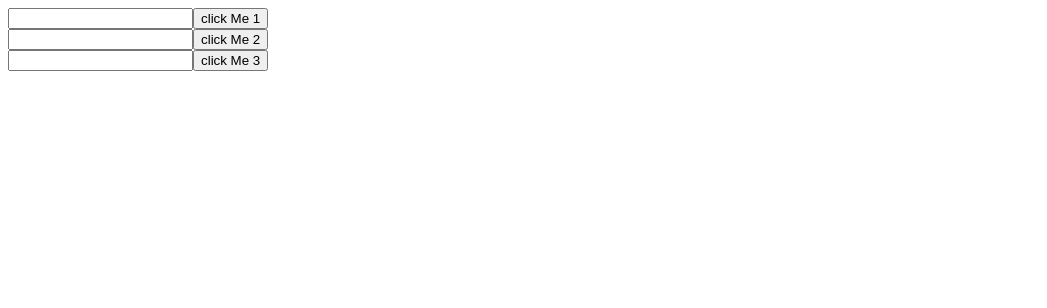
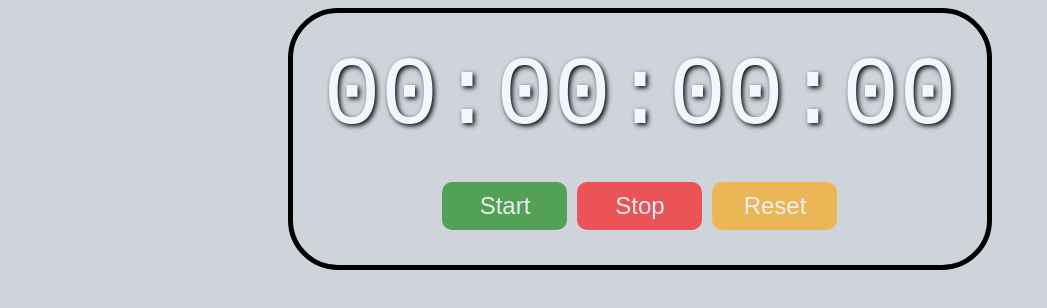
Before and after one commit to laderhad/react-tutorial, a React (Vite) app in the folder my-react-app/: page / in a window 1280 px wide. Shown: the top 308 px of the page, without its empty margins (0-1047 px from the left). Built offline with nearby package versions, Linux system fonts and the light colour scheme.

Commit message:
stopwatch app

```diff
--- a/my-react-app/src/App.jsx
+++ b/my-react-app/src/App.jsx
@@ -1,11 +1,11 @@
-import MyComponent from './MyComponent.jsx';
+import Stopwatch from './Stopwatch.jsx';
 
 
 function App() {
 
   return (
     <>
-     <MyComponent />
+     <Stopwatch />
     </>
   );
 }
--- a/my-react-app/src/MyComponent.jsx
+++ /dev/null
@@ -1,60 +0,0 @@
-import { useEffect, useState,useRef } from "react";
-
-function MyComponent() {
-  const ref = useRef(0);
-  const inputRef1 = useRef("");
-  const inputRef2 = useRef("");
-  const inputRef3 = useRef("");
-
-  useEffect(() => {
-    console.log("COMPONENT RENDERED");
-  });
-
-  // function handleButtonClick(){
-  //     setInput1Focus(inputNumber===1);
-  //     setInput2Focus(inputNumber===2);
-  //     setInput3Focus(inputNumber===3);
-  // }
-
-  function handleClick1() {
-    // setNumber(n => n +1);
-    ref.current = ref.current + 1;
-    console.log(ref.current);
-    inputRef1.current.focus();
-    inputRef1.current.style.backgroundColor = "yellow";
-    inputRef2.current.style.backgroundColor = "white";
-    inputRef3.current.style.backgroundColor = "white";
-  }
-  function handleClick2() {
-    // setNumber(n => n +1);
-    ref.current = ref.current + 1;
-    console.log(ref.current);
-    inputRef2.current.focus();
-    inputRef1.current.style.backgroundColor = "white";
-    inputRef2.current.style.backgroundColor = "yellow";
-    inputRef3.current.style.backgroundColor = "white";
-  }
-  function handleClick3() {
-    // setNumber(n => n +1);
-    ref.current = ref.current + 1;
-    console.log(ref.current);
-    inputRef3.current.focus();
-    inputRef1.current.style.backgroundColor = "white";
-    inputRef2.current.style.backgroundColor = "white";
-    inputRef3.current.style.backgroundColor = "yellow";
-  }
-  return (
-    <div>
-      <input ref={inputRef1} />
-      <button onClick={handleClick1}>click Me 1</button>
-      <br />
-      <input ref={inputRef2} />
-      <button onClick={handleClick2}>click Me 2</button>
-      <br />
-      <input ref={inputRef3} />
-      <button onClick={handleClick3}>click Me 3</button>
-      <br />
-    </div>
-  );
-}
-export default MyComponent;
--- /dev/null
+++ b/my-react-app/src/Stopwatch.jsx
@@ -0,0 +1,66 @@
+import { useEffect, useState,useRef } from "react";
+
+function Stopwatch() {
+  const [isRunning, setIsRunning] = useState(false);
+  const [elapsedTime, setElapsedTime] = useState(0);
+  const intervalIdRef = useRef(null);
+  const startTimeRef = useRef(0);
+
+  useEffect(() => {
+    if (isRunning) {
+      intervalIdRef.current = setInterval(() => {
+        setElapsedTime(Date.now() - startTimeRef.current);
+      }, 10);
+    }
+    return () => {
+      clearInterval(intervalIdRef.current);
+    };
+  }, [isRunning]);
+
+  function start() {
+    setIsRunning(true);
+    startTimeRef.current = Date.now() - elapsedTime;
+  }
+  function stop(){
+    setIsRunning(false);
+  }
+
+  function reset() {
+    setElapsedTime(0);
+    setIsRunning(false);
+  }
+
+  function formatTime() {
+    let hours = Math.floor(elapsedTime / (1000 * 60 * 60));
+    let mins = Math.floor((elapsedTime / (1000 * 60)) % 60);
+    let sec = Math.floor((elapsedTime / 1000) % 60);
+    let milisec = Math.floor((elapsedTime % 1000) / 10);
+
+    hours = String(hours).padStart(2, "0");
+    mins = String(mins).padStart(2, "0");
+    sec = String(sec).padStart(2, "0");
+    milisec = String(milisec).padStart(2, "0");
+
+    return `${hours}:${mins}:${sec}:${milisec}`;
+  }
+
+  return (
+    <>
+      <div className="stopwatch">
+        <div className="display">{formatTime()}</div>
+        <div className="controls">
+          <button className="start-button" onClick={start}>
+            Start
+          </button>
+          <button className="stop-button" onClick={stop}>
+            Stop
+          </button>
+          <button className="reset-button" onClick={reset}>
+            Reset
+          </button>
+        </div>
+      </div>
+    </>
+  );
+}
+export default Stopwatch;
--- a/my-react-app/src/index.css
+++ b/my-react-app/src/index.css
@@ -1,4 +1,50 @@
-.box{
-    border: 3px solid;
-    padding: 25px;
+body{
+    display: flex;
+    flex-direction: column;
+    align-items: center;
+    background-color: rgba(119, 136, 153, 0.356);
 }
+
+.stopwatch{
+    display: flex;
+    flex-direction: column;
+    align-items: center;
+    border: 5px solid;
+    border-radius: 50px;
+    padding: 30px;
+}
+.display{
+    font-size: 6rem;
+    font-family: monospace;
+    color:aliceblue ;
+    text-shadow: 2px 2px 5px black;
+    margin-bottom: 25px;
+}
+.controls button{
+    font-size: 1.5rem;
+    padding:10px 20px;
+    margin:5px;
+    border-radius: 10px;
+    min-width: 125px;
+    border: none;
+    cursor: pointer;
+    color: white;
+    opacity:60%;
+    transition: background-color 0.5s ease;
+    transition: opacity 0.5s ease;
+}
+.controls button:hover{
+    opacity: 100%;
+}
+.controls button:active{
+    background-color: blueviolet;
+}
+.start-button{
+    background-color: green;
+}
+.stop-button{
+    background-color: red;
+}
+.reset-button{
+    background-color: orange;
+}
```
